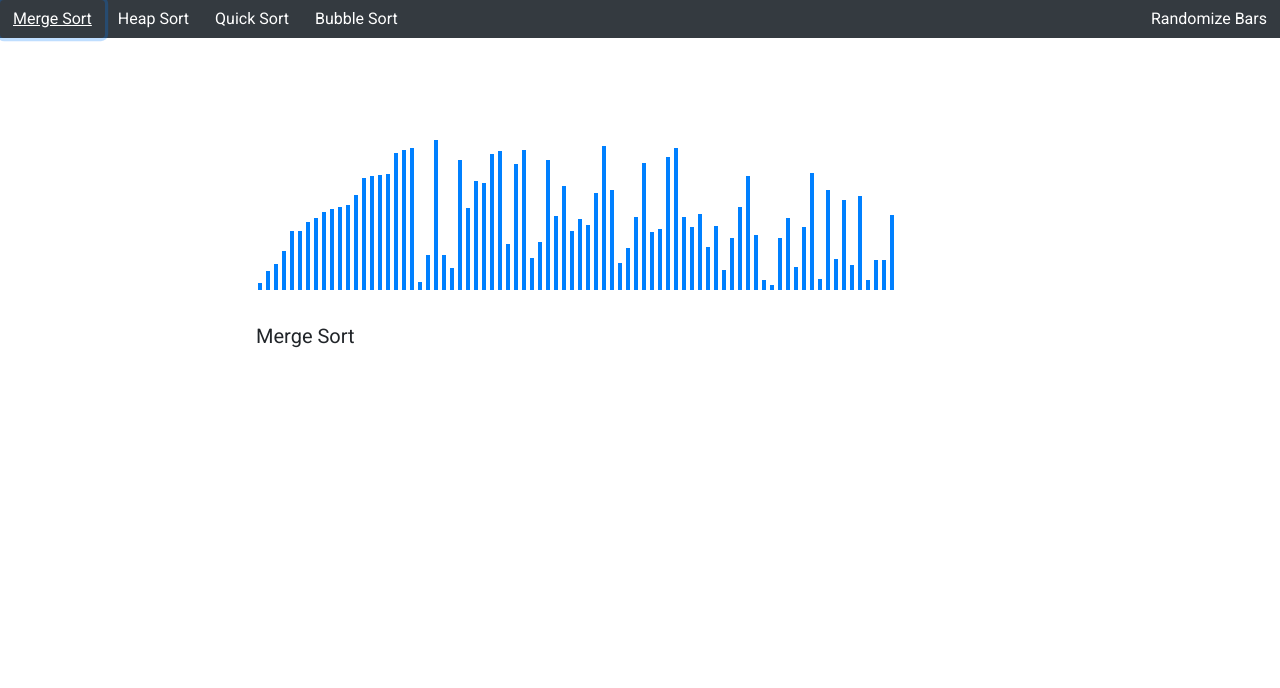
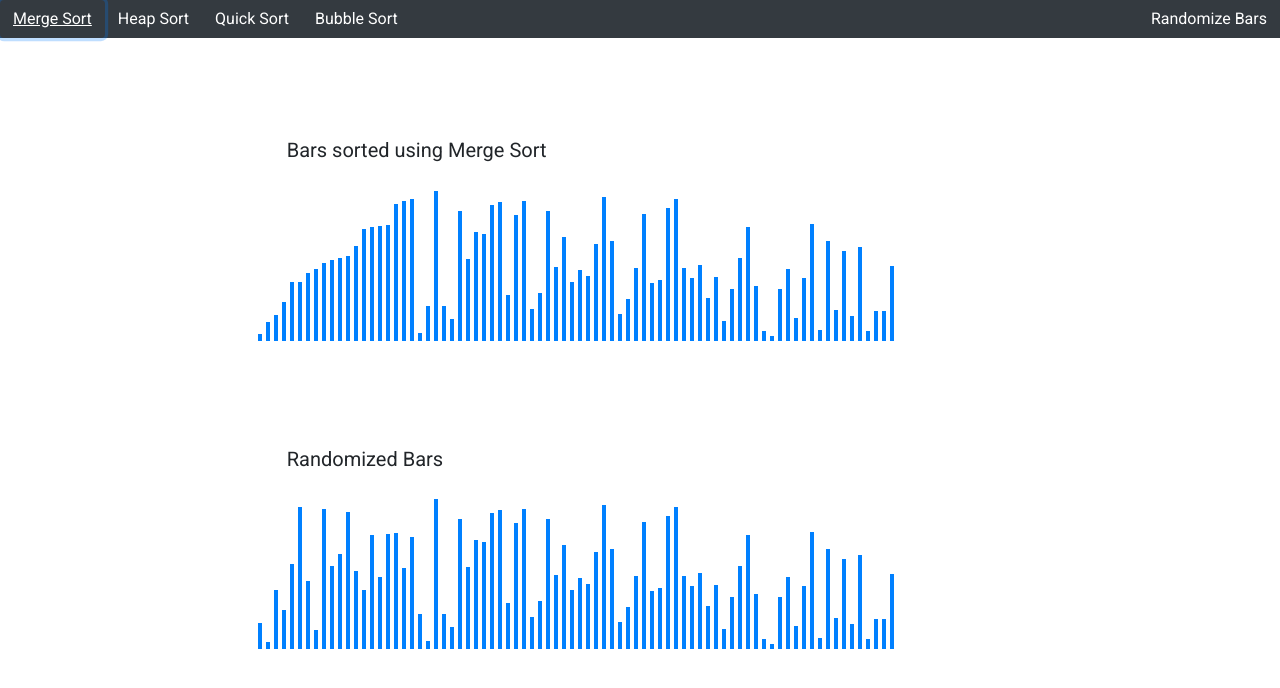
Before and after one commit to SafalKoirala/Algorithm-Visualizer, an Angular app: page / in a window 1280 px wide. Both pictures are taken after a click on the button "Merge Sort". Shown: the top 688 px of the page. Built offline with nearby package versions, Linux system fonts and the light colour scheme.

Commit message:
fix: design changes

```diff
--- a/src/app/components/display-screen/display-screen.component.html
+++ b/src/app/components/display-screen/display-screen.component.html
@@ -3,14 +3,25 @@
   (randomizeBar)="randomizeBar()"
 >
 </app-nav-bar>
+
 <div class="array-container">
+  <div class="label">
+    <span *ngIf="value">Bars sorted using {{ value | titlecase }} Sort</span>
+    <span *ngIf="!value"
+      >Output Bars (select the sort you want to visualize)</span
+    >
+  </div>
   <div
     class="bars"
     *ngFor="let bar of barsCount"
     [ngStyle]="{ height: bar + 'px' }"
   ></div>
-  <div class="label" *ngIf="value">
-    {{ value | titlecase }} Sort
-  </div>
-
 </div>
+<div class="array-container">
+  <div class="label">Randomized Bars</div>
+  <div
+    class="original-bars"
+    *ngFor="let bar of barsCount"
+    [ngStyle]="{ height: bar + 'px' }"
+  ></div>
+</div>
--- a/src/app/components/display-screen/display-screen.component.scss
+++ b/src/app/components/display-screen/display-screen.component.scss
@@ -1,9 +1,11 @@
 .array-container {
   margin: 0 20%;
   margin-top: 8%;
+  width:8
 }
 
-.bars {
+.bars,
+.original-bars {
   width: 4px;
   display: inline-block;
   margin: 0 2px;
@@ -13,5 +15,5 @@
 .label {
     font-size: 20px;
     font-weight: 400;
-    margin-top: 4%;
+    margin: 4%;
 }
```
